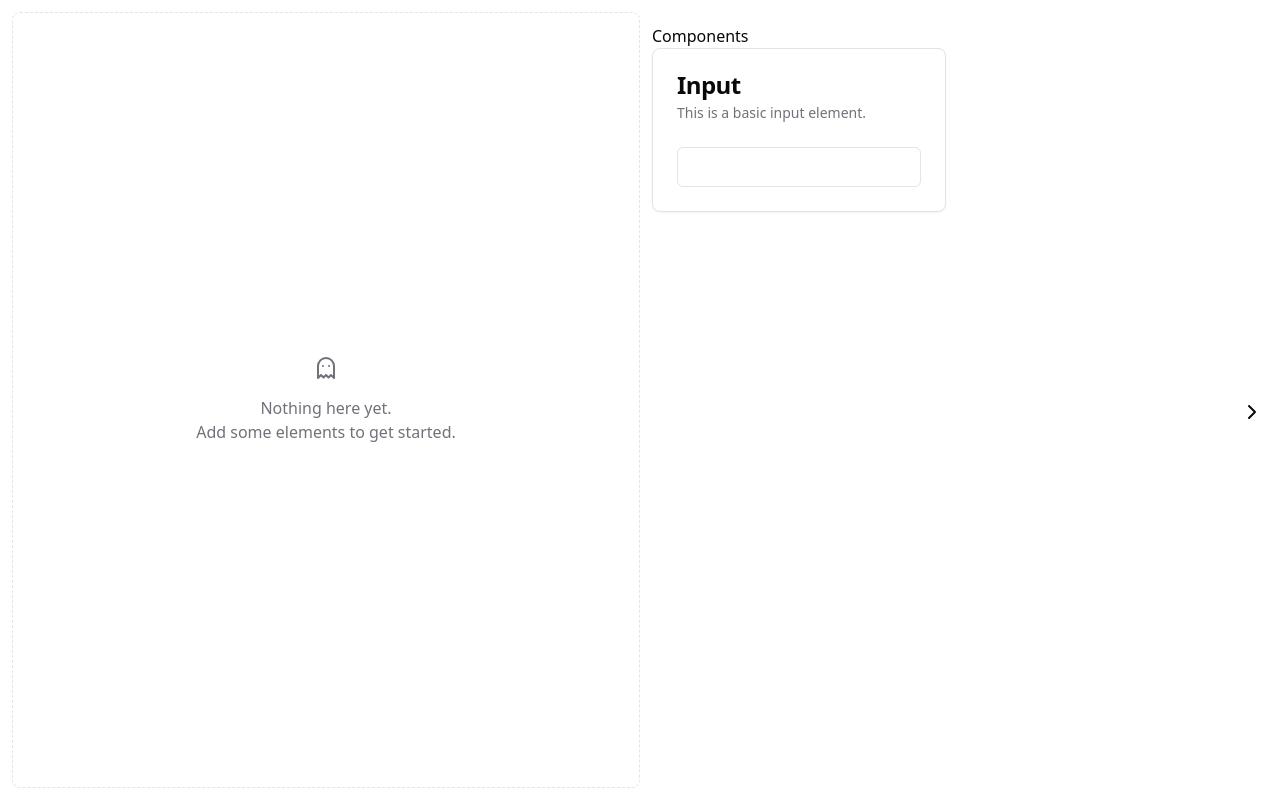
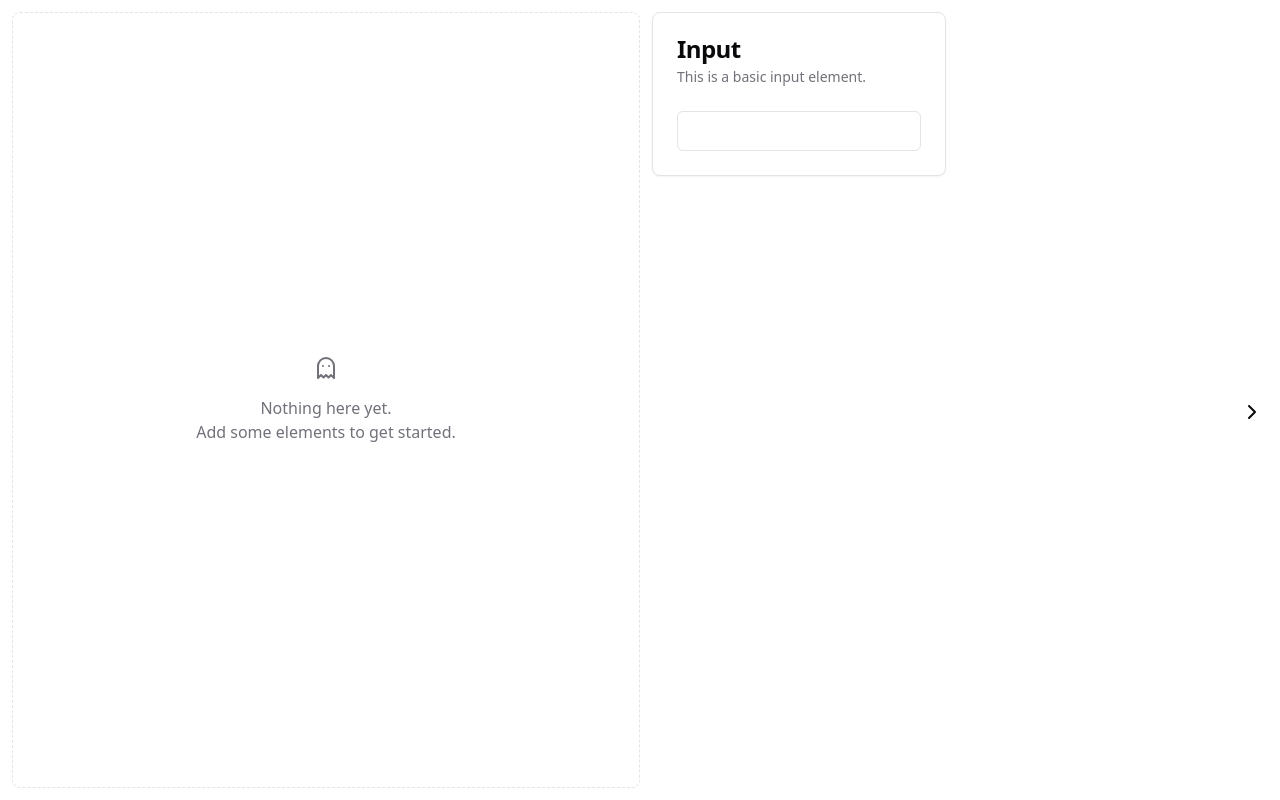
Before and after one commit to DanielSayer/form-builder, a React (Vite) app: page / in a window 1280 px wide. Built offline with nearby package versions, Linux system fonts and the light colour scheme.

Commit message:
append -> update

```diff
--- a/src/App.tsx
+++ b/src/App.tsx
@@ -78,8 +78,7 @@ function App() {
             </Form>
           </Droppable>
         </div>
-        <div className="w-1/2 p-3">
-          <h1>Components</h1>
+        <div className="w-1/2 px-3">
           <div className="grid grid-cols-2 gap-4">
             {elements.map((element) => (
               <Draggable key={element.id} id={element.id}>
--- a/src/components/form-editor.tsx
+++ b/src/components/form-editor.tsx
@@ -3,6 +3,8 @@ import { ChevronRight } from "lucide-react";
 import { useState } from "react";
 import { ElementEditor } from "./element-editor";
 import { FormSummary } from "./form-summary";
+import { useFormBuilder } from "./providers/form-builder";
+import { Separator } from "./ui/separator";
 import {
   Sheet,
   SheetContent,
@@ -11,15 +13,13 @@ import {
   SheetTitle,
   SheetTrigger,
 } from "./ui/sheet";
-import { Separator } from "./ui/separator";
-import { useFormBuilder } from "./providers/form-builder";
 
 type FormElementEditorProps = {
   config: ElementConfig[];
 };
 
 const FormEditor = ({ config }: FormElementEditorProps) => {
-  const { appendElement } = useFormBuilder();
+  const { updateElement } = useFormBuilder();
   const [selectedElement, setSelectedElement] = useState<ElementConfig | null>(
     null,
   );
@@ -44,7 +44,7 @@ const FormEditor = ({ config }: FormElementEditorProps) => {
         <div className="h-full py-3">
           {selectedElement ? (
             <ElementEditor
-              onSave={appendElement}
+              onSave={updateElement}
               element={selectedElement}
               onCancel={goToSummaryView}
             />
```
